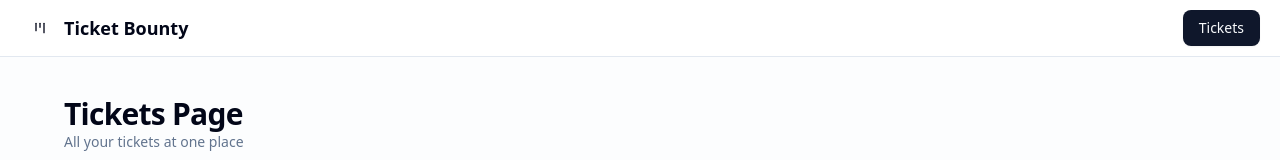
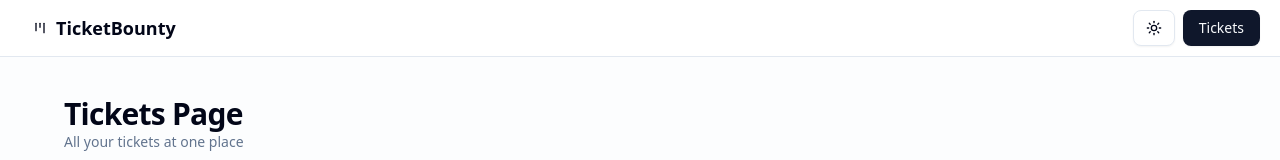
Before and after one commit to fstevenson/course-react-next, a Next.js app: page /tickets in a window 1280 px wide. Shown: the top 160 px of the page. Built offline with nearby package versions, Linux system fonts and the light colour scheme.

Commit message:
Added theme provider and switcher and hook to fetch tickets

```diff
--- a/package.json
+++ b/package.json
@@ -17,6 +17,7 @@
     "clsx": "^2.1.1",
     "lucide-react": "^0.516.0",
     "next": "15.2.4",
+    "next-themes": "^0.4.6",
     "react": "^19.0.0",
     "react-dom": "^19.0.0",
     "tailwind-merge": "^3.3.1"
--- a/src/app/layout.tsx
+++ b/src/app/layout.tsx
@@ -2,6 +2,7 @@ import { Header } from "@/components/header";
 import "./globals.css";
 import type { Metadata } from "next";
 import { Geist, Geist_Mono } from "next/font/google";
+import { ThemeProvider } from "@/components/theme/theme-provider";
 
 const geistSans = Geist({
   variable: "--font-geist-sans",
@@ -24,20 +25,23 @@ export default function RootLayout({
   children: React.ReactNode;
 }>) {
   return (
-    <html lang="en">
+    <html lang="en" suppressHydrationWarning>
       <body
         className={`${geistSans.variable} ${geistMono.variable} antialiased`}
       >
-        <Header />
-        <main
-          className="
+        <ThemeProvider>
+          <Header />
+          <main
+            className="
             min-h-screen flex-1
             overflow-y-auto overflow-x-hidden
             py-24 px-8
             bg-secondary/20
             flex flex-col
           "
-        >{children}</main>
+          >{children}</main>
+        </ThemeProvider>
+
 
       </body>
     </html>
--- a/src/app/tickets/page.tsx
+++ b/src/app/tickets/page.tsx
@@ -1,14 +1,28 @@
-import { initialTickets } from "@/data";
+'use client';
 
 import { Heading } from "@/components/heading";
 import { TicketItem } from "@/features/ticket/components/ticket-item";
+import { useEffect, useState } from "react";
+import { Ticket } from "@/features/ticket/types";
+import { getTickets } from "@/features/ticket/queries/get-tickets";
 
 const TicketsPage = () => {
+    const [tickets, setTickets] = useState<Ticket[]>([]);
+
+    useEffect(() => {
+        const fetchTickets = async () => {
+            const result = await getTickets();
+            setTickets(result);
+        };
+
+        fetchTickets();
+    }, []);
+
     return (
         <div className="flex-1 flex flex-col gap-y-8">
             <Heading title="Tickets Page" description="All your tickets at one place" />
             <div className="flex-1 flex flex-col items-center gap-y-4 animate-fade-from-top">
-                {initialTickets.map((ticket) => (
+                {tickets?.map((ticket) => (
                     <TicketItem key={ticket.id} ticket={ticket} />
                 ))
                 }
--- a/src/components/header.tsx
+++ b/src/components/header.tsx
@@ -2,33 +2,39 @@ import Link from "next/link";
 import { buttonVariants } from "@/components/ui/button"
 import { homePath, ticketsPath } from "@/paths";
 import { LucideKanban } from "lucide-react";
+import { ThemeSwitcher } from "./theme/theme-switcher";
 
 
 const Header = () => {
     return (
         <nav
             className="
-            supports-backdrop-blur:bg-background/60
-            fixed left-0 right-0 top-0 z-20
-            border-b bg-background/95 backdrop-blur
-            w-full flex py-2.5 px-5 justify-between
-          "
+        supports-backdrop-blur:bg-background/60
+        fixed left-0 right-0 top-0 z-20
+        border-b bg-background/95 backdrop-blur
+        w-full flex py-2.5 px-5 justify-between
+      "
         >
-            <div>
-                <Link href={homePath()} className={buttonVariants({ variant: "ghost" })}>
+            <div className="flex gap-x-2">
+                <Link
+                    href={homePath()}
+                    className={buttonVariants({ variant: "ghost" })}
+                >
                     <LucideKanban />
-                    <h1 className="ml-2 text-lg font-semibold">Ticket Bounty</h1>
+                    <h1 className="text-lg font-semibold">TicketBounty</h1>
                 </Link>
             </div>
-            <div>
-                { /*<Button asChild variant="outline">*/}
-                <Link href={ticketsPath()} className={buttonVariants({ variant: "default" })}>
+            <div className="flex gap-x-2">
+                <ThemeSwitcher />
+                <Link
+                    href={ticketsPath()}
+                    className={buttonVariants({ variant: "default" })}
+                >
                     Tickets
                 </Link>
-                {/*</Button>*/}
             </div>
         </nav>
-    )
-}
+    );
+};
 
 export { Header }
--- /dev/null
+++ b/src/components/theme/theme-provider.tsx
@@ -0,0 +1,11 @@
+import { ThemeProvider as BaseThemeProvider } from "next-themes";
+
+type ThemeProviderProps = {
+    children: React.ReactNode;
+}
+
+const ThemeProvider = ({ children }: ThemeProviderProps) => {
+    return <BaseThemeProvider attribute="class" defaultTheme="system" enableSystem>{children}</BaseThemeProvider>
+}
+
+export { ThemeProvider }
--- /dev/null
+++ b/src/components/theme/theme-switcher.tsx
@@ -0,0 +1,26 @@
+'use client';
+
+import { useTheme } from "next-themes";
+import { Button } from "../ui/button";
+import { LucideMoon, LucideSun } from "lucide-react";
+
+const ThemeSwitcher = () => {
+    const { theme, setTheme } = useTheme();
+
+    return (
+        <div>
+            <Button variant="outline" onClick={() => setTheme(theme === 'light' ? 'dark' : 'light'
+            )}>
+                <LucideSun className="
+                h-4 w-4 rotate-0 scale-100 transition-all
+                dark:-rotate-90 dark:scale-0" />
+                <LucideMoon className="
+                absolute h-4 w-4 rotate-90 scale-0 transition-transform
+                dark:-rotate-0 dark:scale-100" />
+                <span className="sr-only">Toggle theme</span>
+            </Button>
+        </div>
+    )
+}
+
+export { ThemeSwitcher }
--- /dev/null
+++ b/src/features/ticket/queries/get-tickets.ts
@@ -0,0 +1,12 @@
+import { initialTickets } from "@/data"
+import { Ticket } from "../types";
+
+export const getTickets = async (): Promise<Ticket[]> => {
+
+    // Simulate a delay to mimic an API call
+    await new Promise((resolve) => setTimeout(resolve, 2000));
+
+    return new Promise((resolve) => {
+        resolve(initialTickets);
+    });
+};
```
Also changed, not shown: 1 other file (tests, documents, lock files or other folders).
